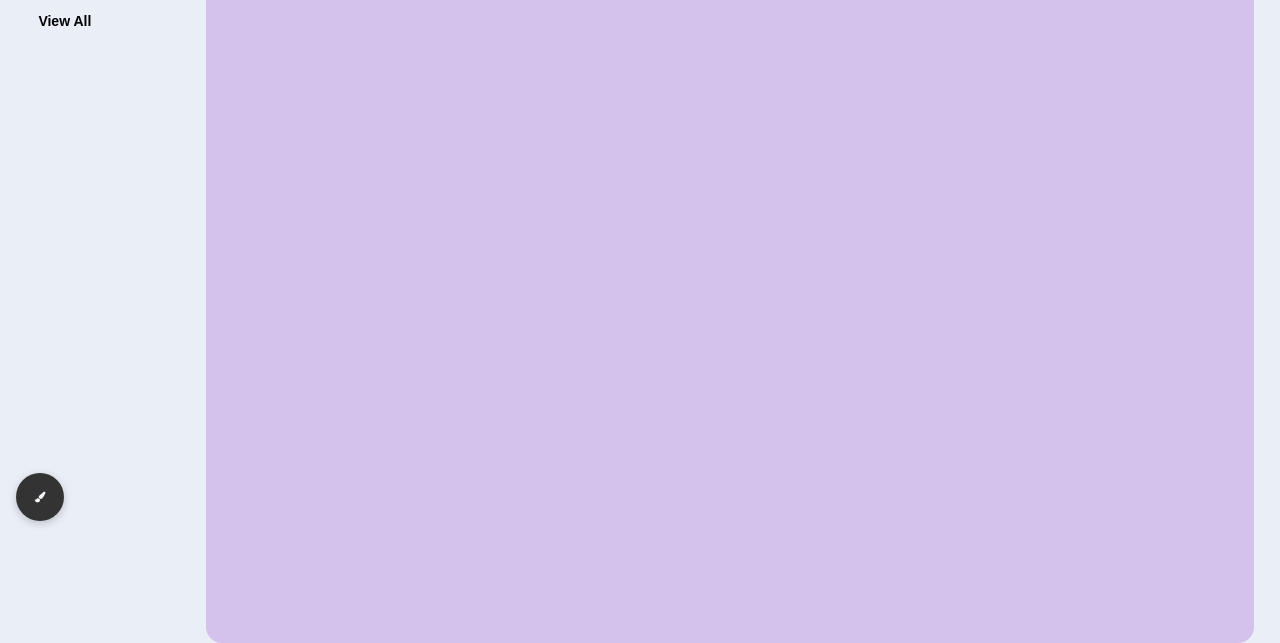
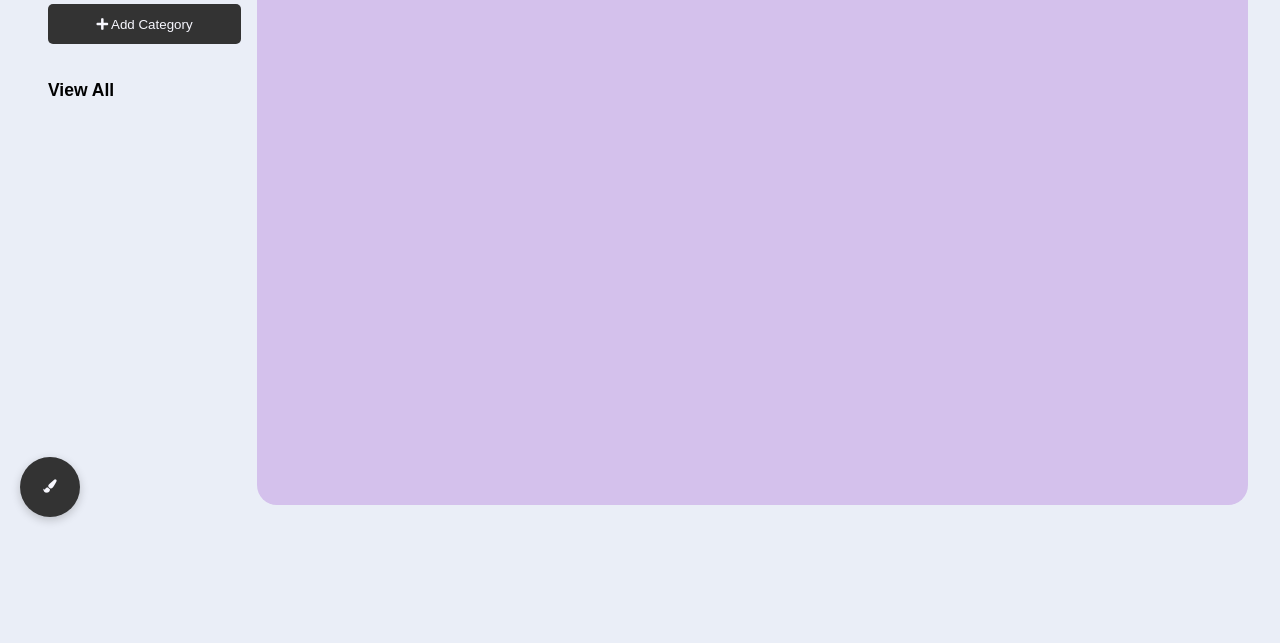
Before and after one commit to JordyRetana/angie, a plain HTML site: page index.html in a window 1280 px wide. Shown: the part 263-906 px from the top of the page. After the commit the page ends 800 px from the top, so only its background shows below. Drawn offline with Linux system fonts and the light colour scheme.

Commit message:
Update main.css

```diff
--- a/main.css
+++ b/main.css
@@ -32,7 +32,6 @@
 
 html {
     font-size: 62.5%;
-    zoom:80%
 
 }
 
@@ -54,7 +53,7 @@ body {
     grid-template-columns: 225px 1fr;
     border-radius: 16px;
     overflow: hidden;
-    height: auto;
+    height: 100%;
 }
 
 /* Utilities */
@@ -177,8 +176,6 @@ body {
 /* Main */
 .main {
     background-color: var(--pri);
-    height: 1100px;
-
     overflow-y: scroll;
     border-top-left-radius: 30px;  /* Redondea la esquina superior izquierda */
     border-top-right-radius: 30px; /* Redondea la esquina superior derecha */
@@ -358,7 +355,7 @@ body {
 #colorOptions {
     display: none;
     position: absolute;
-    top: 830px;
+    top: 660px;
     left: 0;
     background-color: #ffffff;
     border: 0.1px solid #000000;
```
